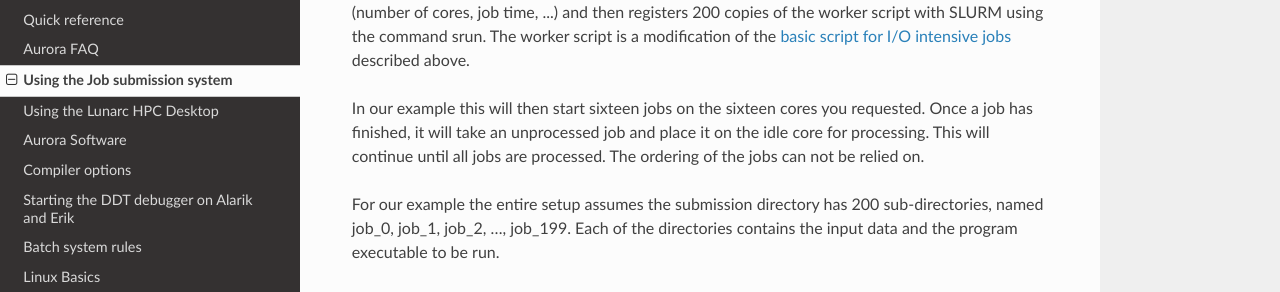
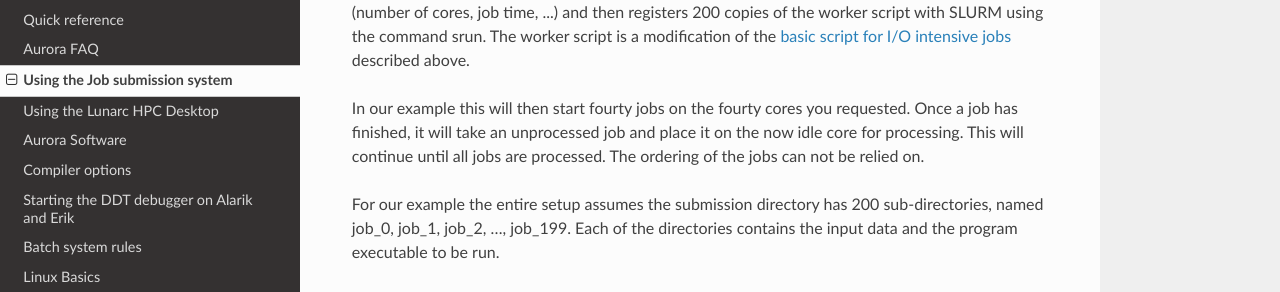
Before and after one commit to lunarc/lunarc_docs, an MkDocs documentation site: the page built from docs/batch_system.md, in a window 1280 px wide and 900 px high, scrolled down 17383 px. Shown: the part 159-451 px from the top of the window. Built offline with MkDocs 1.6.1, drawn with Linux system fonts in a browser that asks for light colours; nearby versions of some CDN libraries; old or Windows-style settings are respelled for this version of MkDocs.

```diff
--- a/docs/batch_system.md
+++ b/docs/batch_system.md
@@ -836,9 +836,9 @@
 with SLURM using the command srun. The worker script is a modification
 of the [basic script for I/O intensive jobs](#basic-run-script-for-io-intensive-jobs) described above.
 
-In our example this will then start sixteen jobs on the sixteen cores
+In our example this will then start fourty jobs on the fourty cores
 you requested. Once a job has finished, it will take an unprocessed job
-and place it on the idle core for processing. This will continue until
+and place it on the now idle core for processing. This will continue until
 all jobs are processed. The ordering of the jobs can not be relied on.
 
 For our example the entire setup assumes the submission directory has
```
